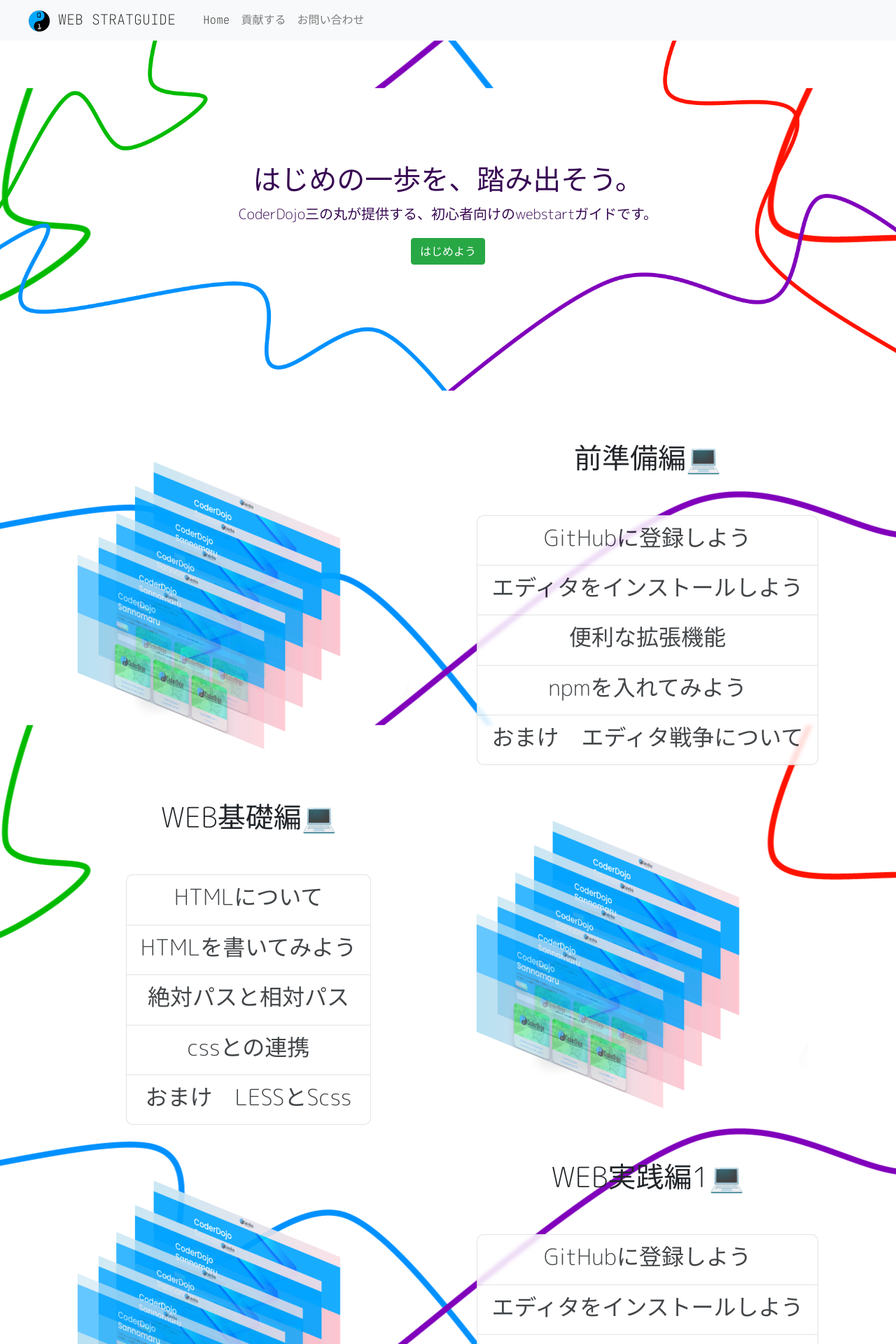
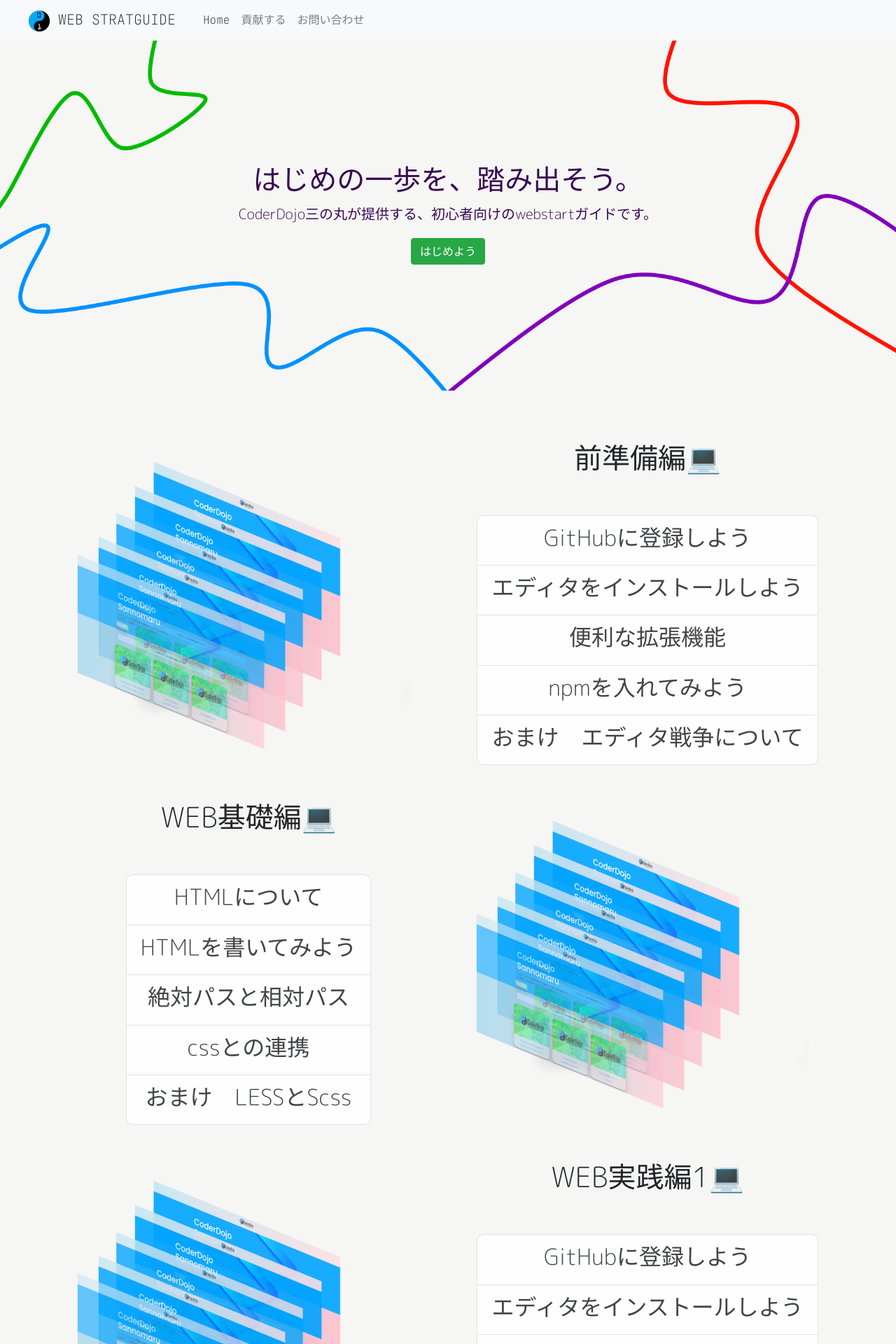
Before and after one commit to startguide/startguide.jp, a Jekyll site: the page built from index.html, in a window 1280 px wide. Shown: the top 1920 px of the page at 70% size. Built offline with Jekyll 4.4.1, drawn with Linux system fonts in a browser that asks for light colours.

Commit message:
edit css

```diff
--- a/css/stylees.css
+++ b/css/stylees.css
@@ -249,7 +249,6 @@
 
   font-family: 'JetBrains Mono', monospace;
   font-family: 'M PLUS Rounded 1c', sans-serif;
-  background: url(https://sannomaru.github.io/docs/media/back01.png) center center;
 
 }
 .main-1{
```
